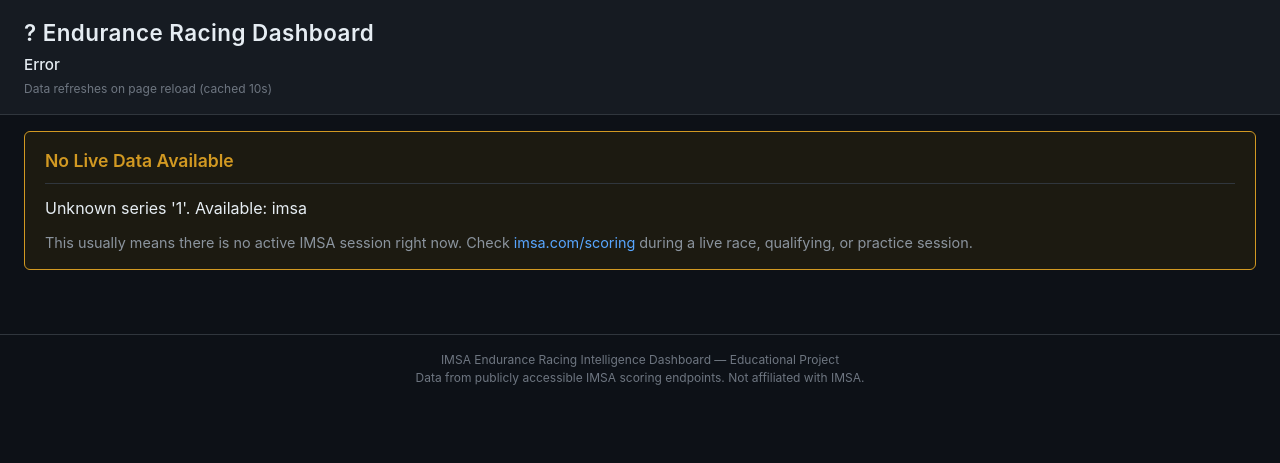
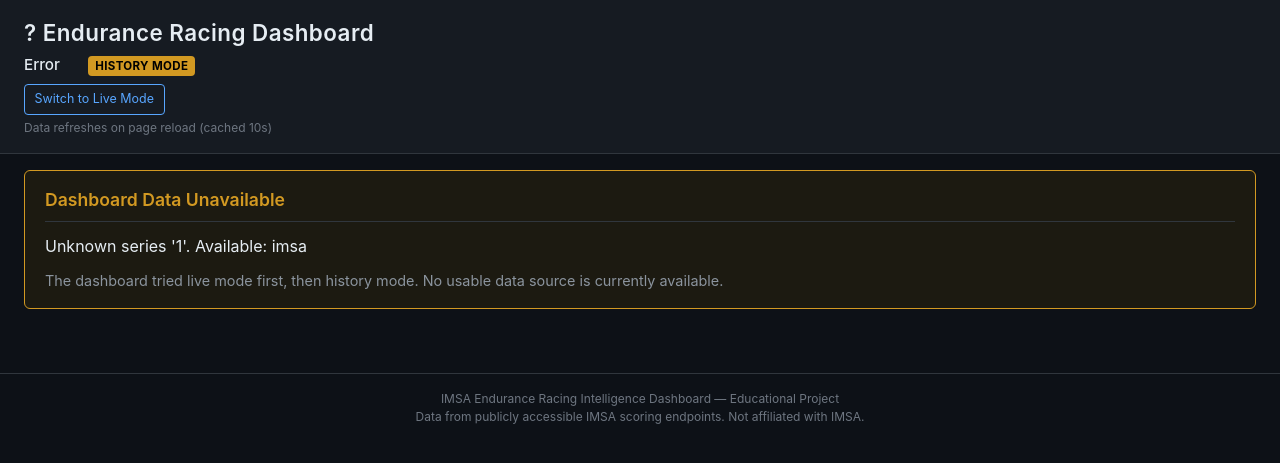
Before and after one commit to Andrew-3y/endurance-dashboard, a Flask app: page /1 in a window 1280 px wide. Shown: the top 463 px of the page. Run offline with Flask 3, Linux system fonts and the light colour scheme.

Commit message:
Add live/history mode with SQLite session fallback

```diff
--- a/app.py
+++ b/app.py
@@ -1,33 +1,33 @@
 """
-app.py — Flask application entry point for the Endurance Racing Dashboard.
+app.py - Flask application entry point for the Endurance Racing Dashboard.
 
 THIS IS THE MAIN FILE. When a user opens the dashboard in their browser:
 
     1. Flask receives the HTTP request.
-    2. We check the cache — if fresh data exists, use it.
+    2. We check the cache - if fresh data exists, use it.
     3. If not, the adapter fetches live data from IMSA.
     4. Data is normalized, analyzed, and predictions are computed.
     5. Everything is passed to the Jinja2 template for rendering.
     6. The user sees a fully rendered HTML page. Done.
 
-NO BACKGROUND WORKERS. NO INFINITE LOOPS. Just request → response.
+NO BACKGROUND WORKERS. NO INFINITE LOOPS. Just request -> response.
 
-═══════════════════════════════════════════════════════════════════════════
+===============================================================================
 HOW TO ADD WEC LATER (2-MINUTE JOB):
-═══════════════════════════════════════════════════════════════════════════
+===============================================================================
     1. Create  adapters/wec_adapter.py  (implement BaseAdapter)
     2. In this file, add:
            from adapters.wec_adapter import WECAdapter
            ADAPTERS["wec"] = WECAdapter()
     3. The /wec route will automatically work.
     That's it.  All services (anomaly, prediction) work unchanged.
-═══════════════════════════════════════════════════════════════════════════
+===============================================================================
 """
 
 import logging
 import os
 
-from flask import Flask, render_template
+from flask import Flask, render_template, request
 
 from adapters.base_adapter import AdapterError
 from adapters.imsa_adapter import IMSAAdapter
@@ -41,23 +41,29 @@ from services.data_normalizer import (
 )
 from services.predictor import compute_stint_info, predict_overtakes
 from services.session_analyzer import analyze_practice, analyze_qualifying
+from services.storage import (
+    get_latest_session,
+    list_available_sessions,
+    load_session_data,
+    save_session_data,
+)
 
-# ─── Logging Setup ─────────────────────────────────────────────────────
+# --- Logging Setup -----------------------------------------------------------
 logging.basicConfig(
     level=logging.INFO,
     format="%(asctime)s [%(levelname)s] %(name)s: %(message)s",
 )
 logger = logging.getLogger(__name__)
 
-# ─── Flask App ──────────────────────────────────────────────────────────
+# --- Flask App ---------------------------------------------------------------
 app = Flask(__name__)
 
-# ─── Adapters Registry ─────────────────────────────────────────────────
+# --- Adapters Registry -------------------------------------------------------
 # Each series gets an adapter instance and its own cache.
-# To add WEC:  ADAPTERS["wec"] = WECAdapter()  — that's literally it.
+# To add WEC:  ADAPTERS["wec"] = WECAdapter()  - that's literally it.
 ADAPTERS = {
     "imsa": IMSAAdapter(),
-    # "wec": WECAdapter(),  ← uncomment when WEC adapter is built
+    # "wec": WECAdapter(),  <- uncomment when WEC adapter is built
 }
 
 CACHES = {
@@ -69,12 +75,95 @@ CACHES = {
 app.jinja_env.filters["lap_time"] = format_lap_time
 
 
-# ─── Routes ─────────────────────────────────────────────────────────────
+def _extract_last_updated(entries: list[dict]) -> str | None:
+    """Best-effort latest timestamp from current entries."""
+    timestamps = [
+        e.get("timestamp")
+        for e in entries
+        if isinstance(e, dict) and e.get("timestamp")
+    ]
+    return max(timestamps) if timestamps else None
+
+
+def _safe_list_available_sessions(series: str) -> list[dict]:
+    """Storage listing should never crash the page render."""
+    try:
+        return list_available_sessions(series=series)
+    except Exception:
+        logger.exception("Failed listing stored sessions for %s", series)
+        return []
+
+
+def get_live_data(series: str, adapter: IMSAAdapter, cache: SimpleCache) -> tuple[list[dict], str | None]:
+    """
+    Return live entries when available. Empty list means no active live data.
+    Also persists fresh live snapshots into SQLite history.
+    """
+    # Try cache first
+    cached = cache.get()
+    if cached is not None:
+        logger.info("Serving %s data from cache (age: %.1fs)", series, cache.age_seconds)
+        return cached, None
+
+    # Fetch fresh data
+    try:
+        logger.info("Fetching fresh %s data...", series)
+        entries = validate_entries(adapter.get_data())
+        if not entries:
+            return [], None
+        cache.set(entries)
+        try:
+            save_session_data(series=series, entries=entries)
+        except Exception:
+            logger.exception("Live data fetched but could not be saved to storage for %s", series)
+        logger.info("Fetched %d entries for %s", len(entries), series)
+        return entries, None
+
+    except AdapterError as exc:
+        logger.info("No live data for %s: %s", series, exc)
+        return [], str(exc)
+
+    except Exception as exc:
+        logger.exception("Unexpected live fetch error for %s", series)
+        return [], f"Live data fetch failed: {exc}"
+
+
+def get_history_data(series: str, session_id: int | None = None) -> tuple[list[dict], dict | None, str | None]:
+    """
+    Return entries from storage.
+    - If session_id is provided, try that session.
+    - Else use latest stored session.
+    """
+    try:
+        session_meta = None
+
+        if session_id is not None:
+            sessions = _safe_list_available_sessions(series)
+            session_meta = next((s for s in sessions if s.get("session_id") == session_id), None)
+
+        if session_meta is None:
+            session_meta = get_latest_session(series=series)
+
+        if not session_meta:
+            return [], None, None
+
+        entries = validate_entries(load_session_data(session_meta["session_id"]))
+        if not entries:
+            return [], session_meta, "Stored session exists but contains no usable data."
+
+        return entries, session_meta, None
+
+    except Exception as exc:
+        logger.exception("History load failed for %s", series)
+        return [], None, f"History load failed: {exc}"
+
+
+# --- Routes ------------------------------------------------------------------
 
 @app.route("/")
 def index():
     """
-    Default route — shows the IMSA dashboard.
+    Default route - shows the IMSA dashboard.
     Redirects to the IMSA series view.
     """
     return dashboard("imsa")
@@ -85,19 +174,17 @@ def dashboard(series: str):
     """
     Main dashboard route for any series.
 
-    How it works:
-        1. Look up the adapter for the requested series.
-        2. Check cache. If fresh, use cached data.
-        3. Otherwise, fetch fresh data through the adapter.
-        4. Run analysis (anomalies, predictions, stints).
-        5. Render the HTML template with all the data.
+    Auto mode logic:
+        1. If a race/session is active: fetch live data, save it, show Live Mode.
+        2. Else if stored sessions exist: load latest or selected session, show History Mode.
+        3. Else: show fallback message.
 
     If anything goes wrong (no adapter, no data, endpoint down),
     we render the same template with an error message instead of crashing.
     """
     series = series.lower()
 
-    # ── Validate series ──────────────────────────────────────────
+    # --- Validate series -----------------------------------------------------
     if series not in ADAPTERS:
         available = ", ".join(ADAPTERS.keys())
         return render_template(
@@ -111,61 +198,100 @@ def dashboard(series: str):
             stints=[],
             practice={},
             qualifying={},
+            mode="history",
+            available_sessions=[],
+            selected_session_id=None,
+            auto_message=None,
+            last_updated=None,
+            live_fetch_error=None,
         )
 
     adapter = ADAPTERS[series]
     cache = CACHES[series]
+    requested_session_id = request.args.get("session_id", type=int)
+    available_sessions = _safe_list_available_sessions(series)
 
-    # ── Try cache first ──────────────────────────────────────────
-    cached = cache.get()
-    if cached is not None:
-        logger.info("Serving %s data from cache (age: %.1fs)", series, cache.age_seconds)
-        return _render_dashboard(cached)
+    # If user manually selects a stored session, honor it first.
+    if requested_session_id is not None:
+        history_entries, session_meta, history_error = get_history_data(
+            series=series,
+            session_id=requested_session_id,
+        )
+        if history_entries:
+            return _render_dashboard(
+                history_entries,
+                mode="history",
+                available_sessions=available_sessions,
+                selected_session_id=requested_session_id,
+                auto_message=None,
+                last_updated=(session_meta or {}).get("last_updated") or _extract_last_updated(history_entries),
+                live_fetch_error=None,
+            )
+        requested_error = history_error or "Selected stored session was not found."
+    else:
+        requested_error = None
 
-    # ── Fetch fresh data ─────────────────────────────────────────
-    try:
-        logger.info("Fetching fresh %s data...", series)
-        entries = adapter.get_data()
-        entries = validate_entries(entries)
-        cache.set(entries)
-        logger.info("Fetched %d entries for %s", len(entries), series)
-        return _render_dashboard(entries)
-
-    except AdapterError as exc:
-        logger.warning("Adapter error for %s: %s", series, exc)
-        return render_template(
-            "dashboard.html",
-            error=str(exc),
-            event_info={"series": series.upper(), "event_name": "Data Unavailable", "session_name": ""},
-            entries=[],
-            classes={},
-            anomalies=[],
-            predictions=[],
-            stints=[],
-            practice={},
-            qualifying={},
+    # Auto try live mode first.
+    live_entries, live_error = get_live_data(series=series, adapter=adapter, cache=cache)
+    if live_entries:
+        updated_sessions = _safe_list_available_sessions(series)
+        return _render_dashboard(
+            live_entries,
+            mode="live",
+            available_sessions=updated_sessions,
+            selected_session_id=None,
+            auto_message=None,
+            last_updated=_extract_last_updated(live_entries),
+            live_fetch_error=None,
         )
 
-    except Exception as exc:
-        logger.exception("Unexpected error for %s", series)
-        return render_template(
-            "dashboard.html",
-            error=f"An unexpected error occurred: {exc}",
-            event_info={"series": series.upper(), "event_name": "Error", "session_name": ""},
-            entries=[],
-            classes={},
-            anomalies=[],
-            predictions=[],
-            stints=[],
-            practice={},
-            qualifying={},
+    # No live data -> automatic history fallback.
+    history_entries, session_meta, history_error = get_history_data(series=series)
+    if history_entries:
+        return _render_dashboard(
+            history_entries,
+            mode="history",
+            available_sessions=available_sessions,
+            selected_session_id=(session_meta or {}).get("session_id"),
+            auto_message="No active race. Showing latest stored session.",
+            last_updated=(session_meta or {}).get("last_updated") or _extract_last_updated(history_entries),
+            live_fetch_error=live_error,
         )
 
+    # No live data and no stored sessions.
+    final_error = requested_error or history_error or live_error or "No active race and no stored sessions available"
+    return render_template(
+        "dashboard.html",
+        error=final_error,
+        event_info={"series": series.upper(), "event_name": "Data Unavailable", "session_name": ""},
+        entries=[],
+        classes={},
+        anomalies=[],
+        predictions=[],
+        stints=[],
+        practice={},
+        qualifying={},
+        mode="history",
+        available_sessions=available_sessions,
+        selected_session_id=requested_session_id,
+        auto_message=None,
+        last_updated=None,
+        live_fetch_error=live_error,
+    )
 
-def _render_dashboard(entries: list[dict]) -> str:
+
+def _render_dashboard(
+    entries: list[dict],
+    mode: str = "live",
+    available_sessions: list[dict] | None = None,
+    selected_session_id: int | None = None,
+    auto_message: str | None = None,
+    last_updated: str | None = None,
+    live_fetch_error: str | None = None,
+) -> str:
     """
     Given normalized entries, compute all analytics and render the template.
-    Separated into its own function so both cache-hit and fresh-fetch paths
+    Separated into its own function so both live and history paths
     can use it without duplicating logic.
 
     The session_type (practice/qualifying/race) determines which analysis
@@ -203,6 +329,12 @@ def _render_dashboard(entries: list[dict]) -> str:
         stints=stints,
         practice=practice_data,
         qualifying=qualifying_data,
+        mode=mode,
+        available_sessions=available_sessions or [],
+        selected_session_id=selected_session_id,
+        auto_message=auto_message,
+        last_updated=last_updated or _extract_last_updated(entries),
+        live_fetch_error=live_fetch_error,
     )
 
 
@@ -212,7 +344,7 @@ def health():
     return {"status": "ok"}, 200
 
 
-# ─── Entry Point ────────────────────────────────────────────────────────
+# --- Entry Point -------------------------------------------------------------
 if __name__ == "__main__":
     port = int(os.environ.get("PORT", 5000))
     debug = os.environ.get("FLASK_DEBUG", "false").lower() == "true"
--- a/static/style.css
+++ b/static/style.css
@@ -95,6 +95,70 @@ header h1 {
     margin-top: 0.25rem;
     font-size: 0.75rem;
     color: var(--text-muted);
+}
+
+.mode-controls {
+    margin-top: 0.5rem;
+    display: flex;
+    flex-wrap: wrap;
+    gap: 0.5rem;
+    align-items: center;
+}
+
+.mode-badge {
+    display: inline-block;
+    margin-left: 0.75rem;
+    padding: 0.1rem 0.45rem;
+    border-radius: 4px;
+    font-size: 0.72rem;
+    font-weight: 700;
+    letter-spacing: 0.03em;
+    text-transform: uppercase;
+}
+
+.mode-live {
+    background: var(--success);
+    color: #000;
+}
+
+.mode-history {
+    background: var(--warning);
+    color: #000;
+}
+
+.session-selector-form {
+    display: flex;
+    gap: 0.4rem;
+    align-items: center;
+    font-size: 0.82rem;
+}
+
+.session-selector-form select {
+    background: var(--bg-table-row);
+    color: var(--text-primary);
+    border: 1px solid var(--border);
+    border-radius: 4px;
+    padding: 0.25rem 0.4rem;
+}
+
+.switch-live-btn {
+    display: inline-block;
+    padding: 0.3rem 0.6rem;
+    border: 1px solid var(--accent);
+    border-radius: 4px;
+    font-size: 0.78rem;
+    color: var(--accent);
+}
+
+.switch-live-btn:hover {
+    background: rgba(88, 166, 255, 0.12);
+    text-decoration: none;
+}
+
+.auto-message {
+    margin-top: 0.4rem;
+    font-size: 0.82rem;
+    color: var(--warning);
 }
 
 /* ─── Main Content ──────────────────────────────────────────────────── */
@@ -402,6 +466,8 @@ footer {
     .stats-grid { gap: 0.5rem; }
     .stat-box { min-width: 90px; padding: 0.5rem 0.6rem; }
     .stat-value { font-size: 1.1rem; }
+    .mode-controls { flex-direction: column; align-items: flex-start; }
+    .mode-badge { margin-left: 0; margin-top: 0.3rem; }
 }
 
 @media (max-width: 600px) {
--- a/templates/dashboard.html
+++ b/templates/dashboard.html
@@ -14,12 +14,44 @@
         <div class="event-info">
             <span class="event-name">{{ event_info.event_name }}</span>
             <span class="session-name">{{ event_info.session_name }}</span>
+            <span class="mode-badge mode-{{ mode | default('live') }}">
+                {{ "Live Mode" if mode == "live" else "History Mode" }}
+            </span>
             {% if entries %}
             <span class="session-type-badge session-type-{{ event_info.session_type }}">
                 {{ event_info.session_type | upper }}
             </span>
             {% endif %}
         </div>
+        <div class="mode-controls">
+            {% if available_sessions %}
+            <form method="get" class="session-selector-form">
+                <label for="session_id">Stored Session:</label>
+                <select id="session_id" name="session_id" onchange="this.form.submit()">
+                    <option value="">Auto (Live if available)</option>
+                    {% for s in available_sessions %}
+                    <option value="{{ s.session_id }}" {% if selected_session_id == s.session_id %}selected{% endif %}>
+                        {{ s.event_name }} - {{ s.session_name }} ({{ s.last_updated }})
+                    </option>
+                    {% endfor %}
+                </select>
+            </form>
+            {% endif %}
+            {% if mode == "history" %}
+            <a class="switch-live-btn" href="{{ url_for('dashboard', series=event_info.series | lower) }}">
+                Switch to Live Mode
+            </a>
+            {% endif %}
+        </div>
+        {% if auto_message %}
+        <div class="auto-message">{{ auto_message }}</div>
+        {% endif %}
+        {% if live_fetch_error and mode == "history" %}
+        <div class="refresh-hint">{{ live_fetch_error }}</div>
+        {% endif %}
+        {% if last_updated %}
+        <div class="refresh-hint">Last updated: {{ last_updated }}</div>
+        {% endif %}
         <div class="refresh-hint">Data refreshes on page reload (cached 10s)</div>
     </div>
 </header>
@@ -28,12 +60,11 @@
 
     {% if error %}
     <section class="card error-card">
-        <h2>No Live Data Available</h2>
+        <h2>Dashboard Data Unavailable</h2>
         <p>{{ error }}</p>
         <p class="help-text">
-            This usually means there is no active IMSA session right now.
-            Check <a href="https://www.imsa.com/scoring/" target="_blank" rel="noopener">imsa.com/scoring</a>
-            during a live race, qualifying, or practice session.
+            The dashboard tried live mode first, then history mode.
+            No usable data source is currently available.
         </p>
     </section>
     {% endif %}
```
Also changed, not shown: services/storage.py (added, +173 -0 lines).
